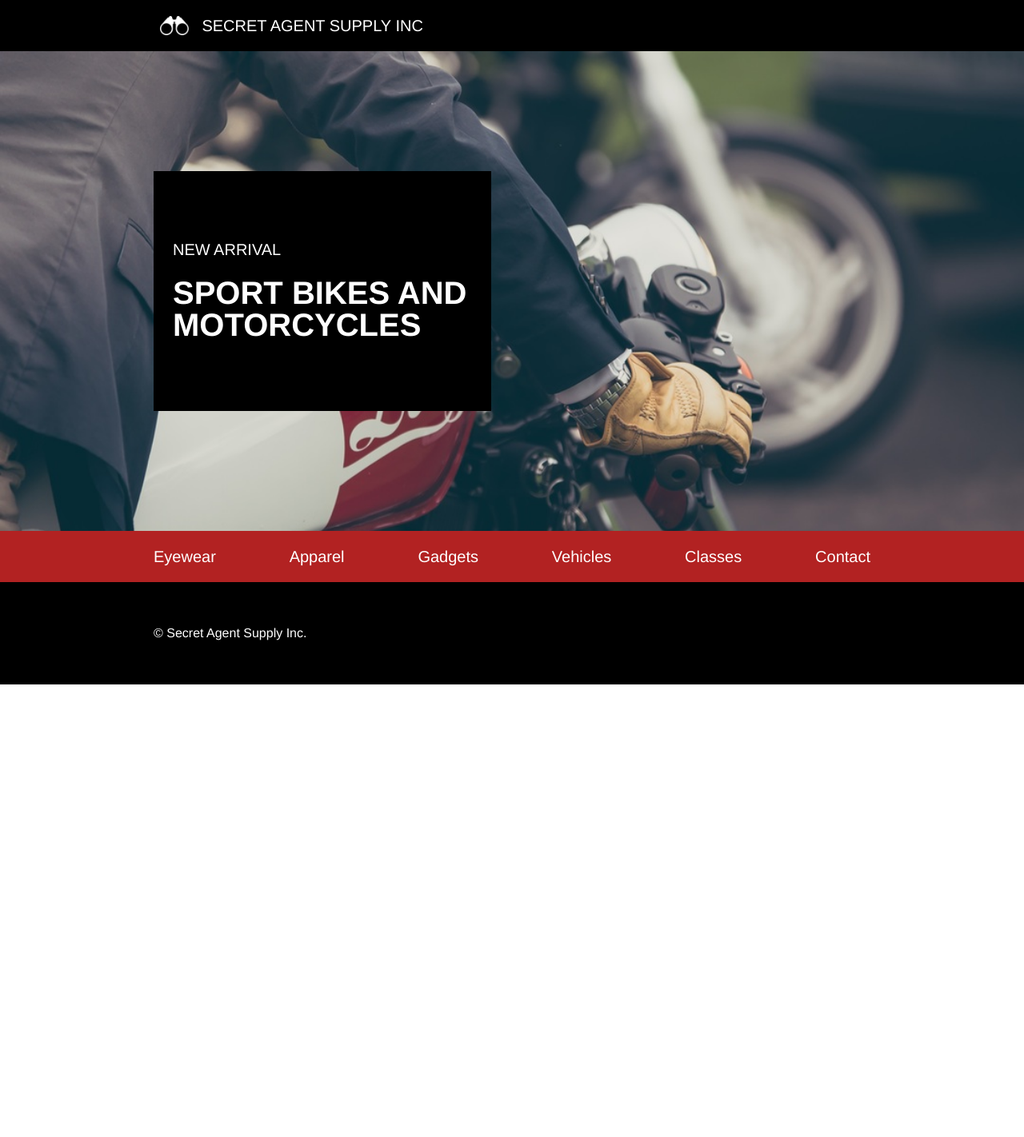
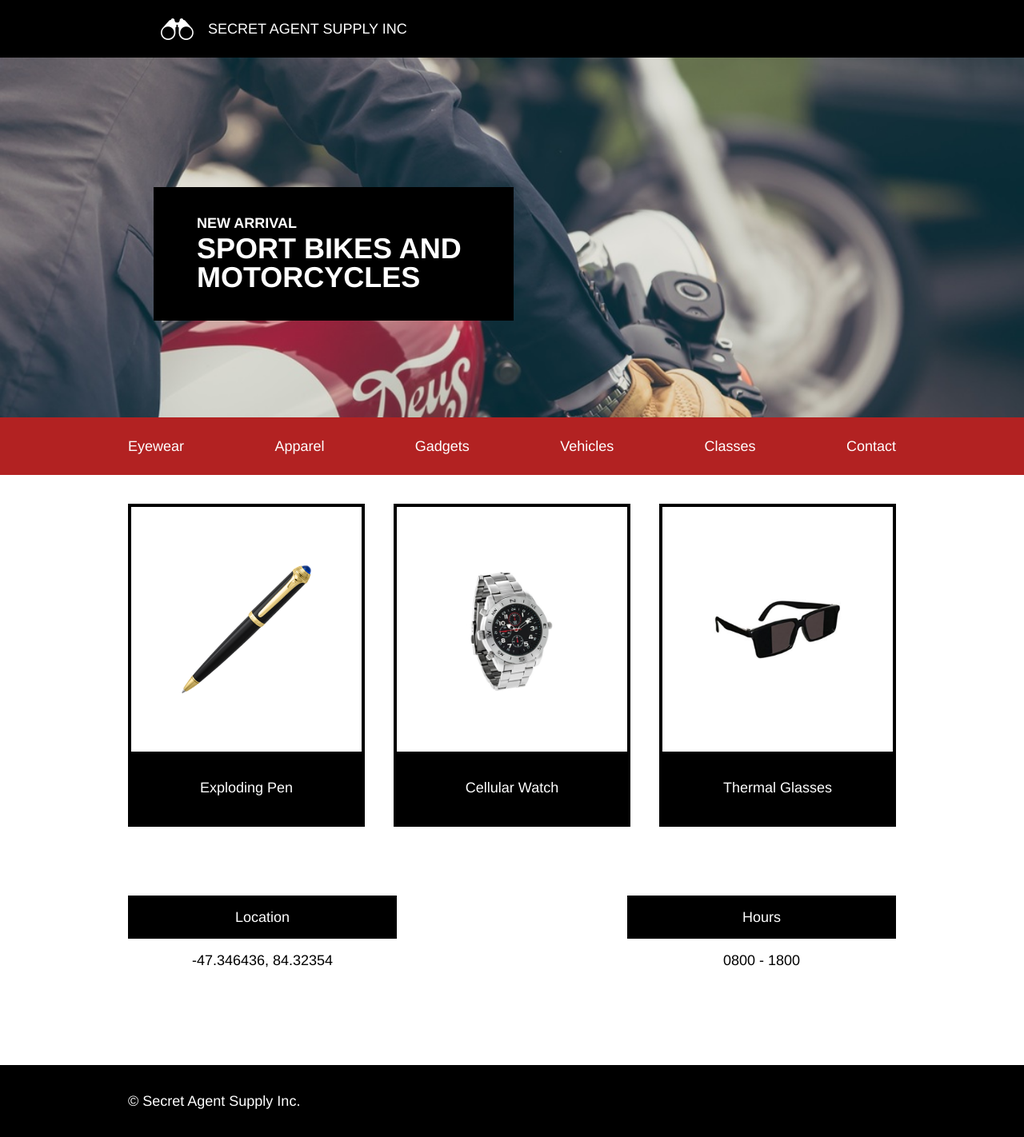
Before and after one commit to PaulineLouisePas/unit5-secret-agent, a plain HTML site: page index.html in a window 1280 px wide. Shown: the whole page at 80% size. Before the commit the page ends 856 px from the top, so only its background shows below. Drawn offline with Linux system fonts and the light colour scheme.

Commit message:
3rd commit desktop version

```diff
--- a/index.html
+++ b/index.html
@@ -40,7 +40,48 @@
 
     <!-- NOTE: Product caterogy section -->
 
+    <div class="productsection">
+      <div class="productimages">
+        <div class="productbox">
+          <div class="imagebox">
+              <img src="./resources/images/pen.png" alt="">
+          </div>
+          <div class="descriptionbox">
+            <span>Exploding Pen</span>
+          </div>
+        </div>
+        <div class="productbox">
+          <div class="imagebox">
+            <img src="./resources/images/watch.png" alt="">
+          </div>
+          <div class="descriptionbox">
+            <span>Cellular Watch</span>
+          </div>
+        </div>
+        <div class="productbox">
+          <div class="imagebox">
+              <img src="./resources/images/glasses.png" alt="">
+          </div>
+          <div class="descriptionbox">
+            <span>Thermal Glasses</span>
+          </div>
+        </div>
+      </div>
+
+      <div class="infoline">
+        <div class="infobox">
+          <h3>Location</h3>
+          <h4>-47.346436, 84.32354</h4>
+        </div>
+        <div class="infobox">
+          <h3>Hours</h3>
+          <h4>0800 - 1800</h4>
+        </div>
+      </div>
+    </div>
     <!-- NOTE: footer -->
-    <footer>&copy; Secret Agent Supply Inc.</footer>
+    <footer>
+      <span>&copy; Secret Agent Supply Inc.</span>
+    </footer>
   </body>
 </html>
--- a/resources/style.css
+++ b/resources/style.css
@@ -1,5 +1,5 @@
 html {
-  font-size: 16px;
+  font-size: 18px;
   font-family: helvetica;
   color: white;
 }
@@ -19,23 +19,24 @@ header .companyname {
   align-items: center;
   position: relative;
   left: 15%;
+  width: 960px;
 }
 header img {
-  margin: 0.5rem;
+  margin: 0.66rem 0.5rem;
   height: 1.5rem;
   width: auto;
 }
 
 header h1 {
-  margin: 0.5rem;
-  font-size: 1.25rem;
+  margin: 0.66rem 0.5rem;
+  font-size: 1rem;
 }
 
 /* NOTE: Banner layout and design */
 
 .banner {
   width: 100%;
-  height: 600px;
+  height: 25rem;
   background-image: url(./images/banner.jpeg);
   background-repeat: no-repeat;
   background-size: 100%;
@@ -46,25 +47,29 @@ header h1 {
   flex-direction: column;
   justify-content: center;
   background-color: black;
-  width: 33%;
-  height: 50%;
+  width: 25rem;
+  height: auto;
   position: relative;
-  top: 25%;
+  top: 9rem;
   left: 15%;
 }
 
 .sloganbox h2 {
-  font-size: 1.25rem;
-  margin: 0.75rem 1.5rem;
+  font-size: 1rem;
+  font-weight: bold;
+  margin-top: 2rem;
+  margin-bottom: 0.25rem;
+  margin-left: 3rem;
 }
 
 .sloganbox h1 {
-  font-size: 2.5rem;
+  font-size: 2rem;
   font-weight: bold;
-  margin: 0.75rem 1.5rem;
+  margin-left: 3rem;
+  margin-bottom: 2rem;
 }
 
-/* NOTE: menubar style and design */
+/* NOTE: menubar layout and design */
 
 .menubar {
   display: flex;
@@ -78,20 +83,98 @@ header h1 {
 .nav {
   display: flex;
   justify-content: space-between;
-  width: 100%;
-  margin: 0% 15%;
+  width: 960px;
 }
 
 .nav a {
   color: white;
   text-decoration-line: none;
-  font-size: 1.25rem;
 }
+
+/* NOTE: Product section layout and design */
+
+.productsection {
+  display: flex;
+  flex-direction: column;
+  align-items: center;
+}
+
+.productimages {
+  display: flex;
+  justify-content: space-between;
+  margin-top: 2rem;
+  width: 960px;
+}
+
+.productbox {
+  border: 4px solid black;
+  width: 30%;
+  height: 30%;
+}
+
+.imagebox {
+  height: 13rem;
+  padding: 2rem;
+  display: flex;
+  justify-content: center;
+  align-items: center;
+}
+
+.imagebox img {
+  max-height: 9rem;
+  max-width: 9rem;
+}
+
+.descriptionbox {
+  display: flex;
+  align-items: center;
+  justify-content: center;
+  background-color: black;
+  height: 4rem;
+  padding: 0.5rem 0rem;
+}
+
+.infoline {
+  display: flex;
+  justify-content: space-between;
+  margin: 2.5% 0%;
+  width: 960px;
+}
+
+.infobox {
+  display: flex;
+  flex-direction: column;
+  justify-content: center;
+  align-items: center;
+  background-color: black;
+  width: 35%;
+  margin-top: 3rem;
+  margin-bottom: 4rem;
+}
+
+.infobox h3 {
+  padding: 1rem;
+}
+
+.infobox h4 {
+  background-color: white;
+  color: black;
+  padding: 1rem;
+  width: 100%;
+  text-align: center;
+}
+/* NOTE: Footer section layout and design */
 
 footer {
   display: flex;
+  justify-content: center;
   align-items: center;
   background-color: black;
-  height: 8rem;
-  padding-left: 15%;
+  height: 5rem;
+  width: 100%;
 }
+
+footer span {
+  width: 960px;
+  text-align: left;
+}
```
